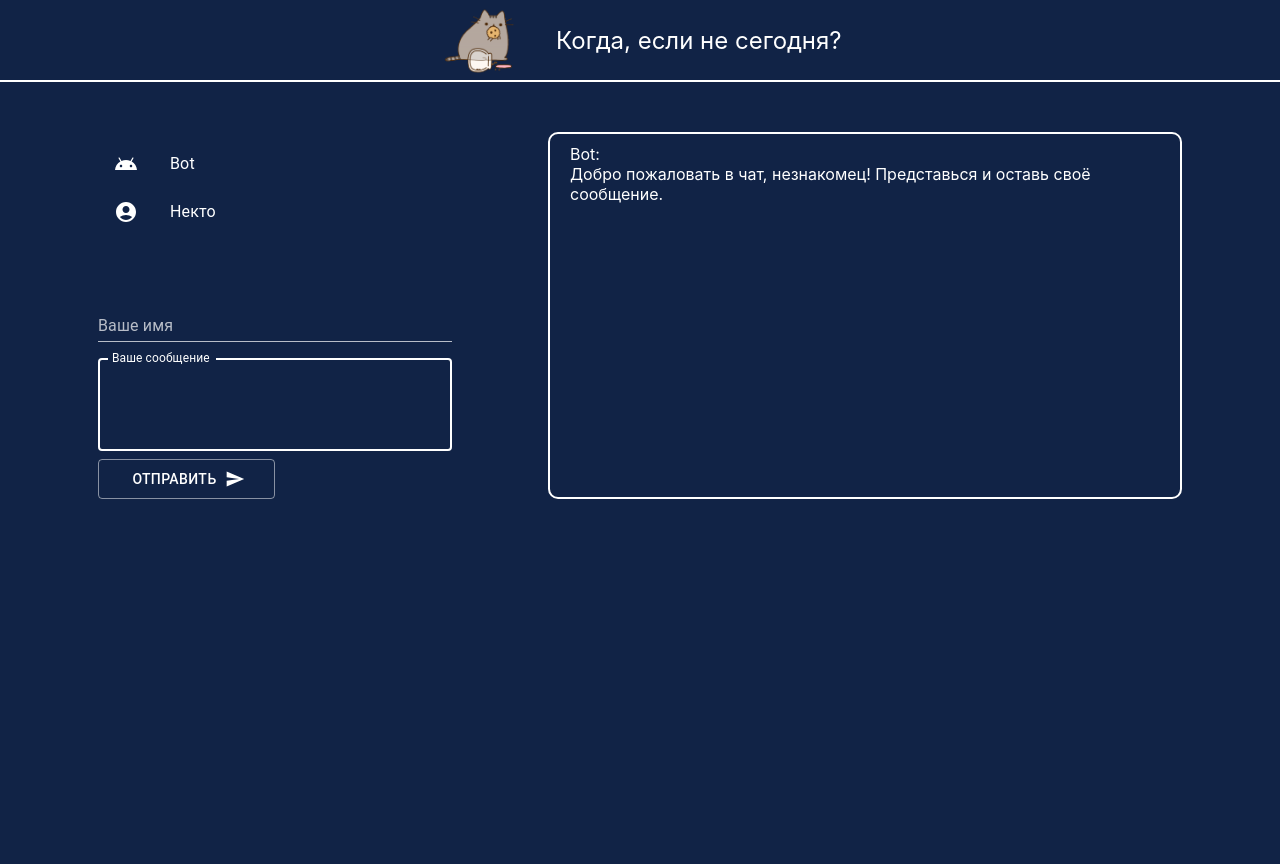
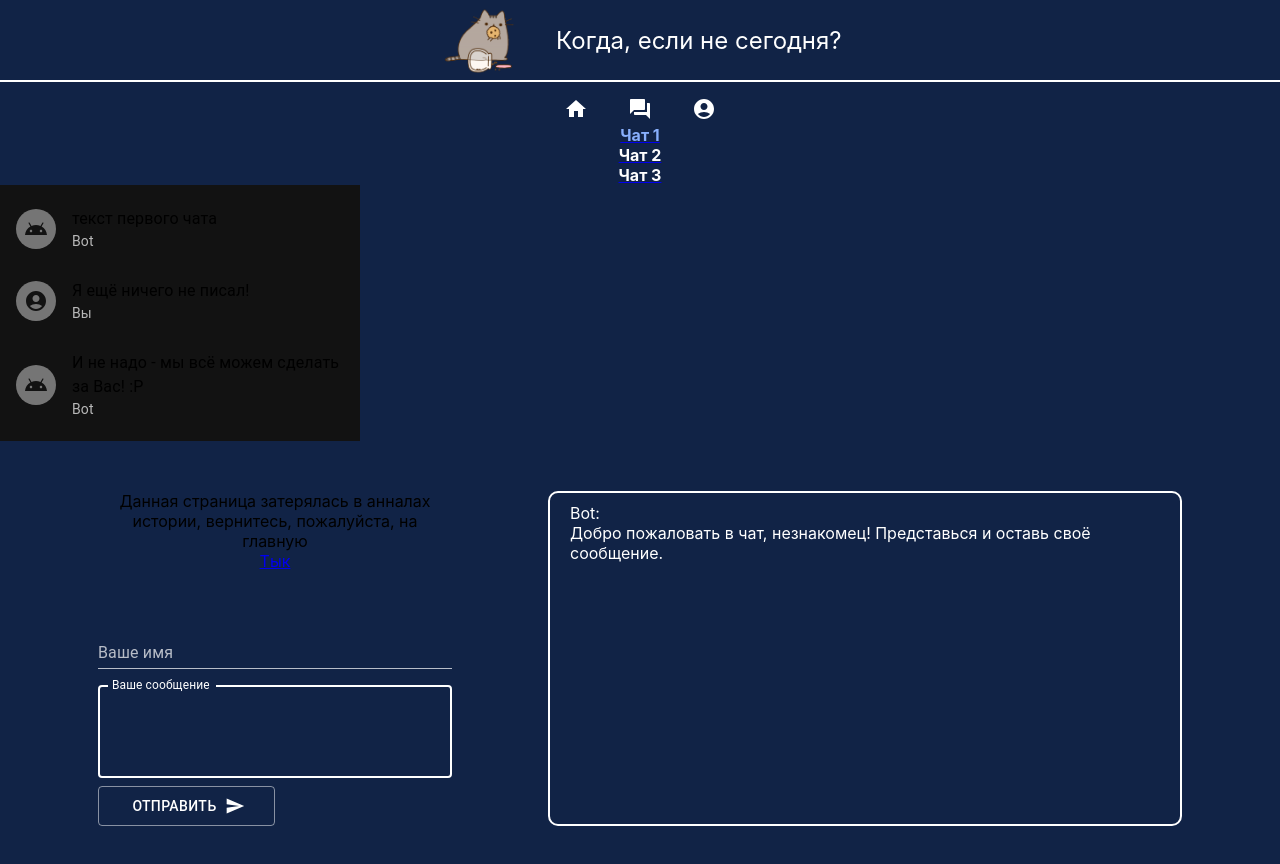
Before and after one commit to Tizare/GB-ReactJS, a React (Create React App) app in the folder today/: page /chats/id1 in a window 1280 px wide. Shown: the top 864 px of the page. Before the commit the page ends 800 px from the top, so only its background shows below. Built offline with nearby package versions, Linux system fonts and the light colour scheme.

Commit message:
checkpoint

```diff
--- a/today/package.json
+++ b/today/package.json
@@ -12,6 +12,7 @@
     "@testing-library/user-event": "^13.5.0",
     "react": "^17.0.2",
     "react-dom": "^17.0.2",
+    "react-router-dom": "^6.2.1",
     "react-scripts": "5.0.0",
     "web-vitals": "^2.1.4"
   },
--- a/today/src/App.css
+++ b/today/src/App.css
@@ -16,6 +16,7 @@
   font-size: calc(8px + 2vmin);
   color: white;
   border-bottom: 2px solid white;
+  margin-bottom: 15px;
 }
 
 .ourChat {
@@ -91,3 +92,12 @@ input {
   padding-bottom: 20px;
   text-align: left;
 }
+
+.navLink {
+  color: white;
+  padding: 0 20px;
+}
+
+.navLink:hover {
+  color: #88affc
+}
--- a/today/src/App.js
+++ b/today/src/App.js
@@ -1,10 +1,15 @@
 import './App.css';
-import Header from "./Header"
+import Header from "./Header";
 import React, {useEffect, useState} from 'react';
-import Button from '@mui/material/Button'
-import Send from '@mui/icons-material/Send'
-import {TextField} from '@mui/material'
+import Button from '@mui/material/Button';
+import Send from '@mui/icons-material/Send';
+import {TextField} from '@mui/material';
 import PersonList from './PersonList';
+import {Routes, Route, Switch} from 'react-router-dom';
+import Home from './pages/Home';
+import NotFound from './pages/NotFound';
+import Profile from './pages/Profile';
+import Chats from './pages/Chats';
 
 function App() {
   const [messageList, setMessageList] = useState([]);
@@ -64,9 +69,16 @@ function App() {
   return (
     <div className="App">
       <Header/>
+      <Routes>
+        <Route path="/" element={<Home/>}></Route>
+        <Route path="/home" element={<Home/>}></Route>
+        <Route path="/chats/:chatId" element={<Chats/>}></Route>
+        <Route path="/profile" element={<Profile/>}></Route>
+        <Route path="*" element={<NotFound/>}></Route>
+      </Routes>
       <div className="ourChat">
         <div className="allPeople">
-          <PersonList personValid={userValid}/>
+          <Chats/>
           <form action="#">
             <TextField id="standard-basic" label="Ваше имя" variant="standard" valid={userValid} onChange={changeUser}/>
             <TextField autoFocus multiline id="outlined-basic" label="Ваше сообщение" variant="outlined" margin="normal" valid={textValid} onChange={changeText} />
--- a/today/src/Header.js
+++ b/today/src/Header.js
@@ -1,6 +1,11 @@
 import logo from "./cookiesCat.png"
 import "./App.css"
 import React from "react";
+import AccountCircleIcon from '@mui/icons-material/AccountCircle';
+import HomeIcon from '@mui/icons-material/Home';
+import ForumIcon from '@mui/icons-material/Forum';
+import { Link } from "react-router-dom";
+
 const message= [
   "Сегодня у тебя всё получится!",
   "Удача на твоей стороне!",
@@ -20,6 +25,11 @@ function Header (){
             <img src={logo} className="App-logo" alt="logo" />
             <p>{message[i]}</p>
           </header>
+          <div className="navigation">
+            <Link to={"/home"} className="navLink"><HomeIcon></HomeIcon></Link>
+            <Link to={"/chats/id1"} className="navLink"><ForumIcon></ForumIcon></Link>
+            <Link to={"/profile"} className="navLink"><AccountCircleIcon></AccountCircleIcon></Link>
+          </div>
         </>
       );
 }
--- /dev/null
+++ b/today/src/components/ChatList.js
@@ -0,0 +1,19 @@
+import { useParams, Link } from "react-router-dom";
+
+const ChatList = (props)=>{
+    const {chatId} = useParams();
+    const {chats} = props;
+
+    return (
+    <div>
+        {Object.keys(chats).map((id, index)=>(
+            <div key={index}>
+                <Link to={`/chats/${id}`}><b style={{color: id===chatId?"#88affc":"white"}}>{chats[id].name}</b>
+                </Link>
+            </div>
+        ))}
+    </div>
+    )
+}
+
+export default ChatList
--- /dev/null
+++ b/today/src/components/MessageList.js
@@ -0,0 +1,24 @@
+import { List, Avatar, ListItem, ListItemAvatar, ListItemText } from "@mui/material";
+import AndroidIcon from '@mui/icons-material/Android';
+import AccountCircleIcon from '@mui/icons-material/AccountCircle';
+
+const MessageList = (props)=>{
+    const {messages} = props;
+
+    return (
+        <div>
+            <List sx={{ width: '100%', maxWidth: 360, bgcolor: 'background.paper' }}>
+                {messages?.map((item, index)=>(
+                    <ListItem key={index}>
+                        <ListItemAvatar>
+                            <Avatar>{item.user==="Bot"?<AndroidIcon/>:<AccountCircleIcon/>}</Avatar>
+                        </ListItemAvatar>
+                        <ListItemText primary={item.text} secondary={item.user} />
+                    </ListItem>
+                ))}
+            </List>
+        </div>
+    )
+}
+
+export default MessageList
--- a/today/src/index.js
+++ b/today/src/index.js
@@ -1,5 +1,6 @@
 import React from 'react';
 import ReactDOM from 'react-dom';
+import {BrowserRouter} from "react-router-dom"
 import './index.css';
 import App from './App';
 import { createTheme } from '@mui/material/styles';
@@ -18,7 +19,9 @@ const theme = createTheme({
 ReactDOM.render(
   <React.StrictMode>
     <ThemeProvider theme={theme}>
-      <App />
+      <BrowserRouter>
+        <App />
+      </BrowserRouter>
     </ThemeProvider>
   </React.StrictMode>,
   document.getElementById('message')
--- /dev/null
+++ b/today/src/pages/Chats.js
@@ -0,0 +1,47 @@
+import '../App.css';
+import { useState } from "react";
+import { useParams } from 'react-router-dom';
+import NotFound from './NotFound';
+import ChatList from '../components/ChatList';
+import MessageList from '../components/MessageList';
+
+const initChats = {
+    id1: {
+        name: "Чат 1",
+        messages: [
+            {text: 'текст первого чата', user: 'Bot'},
+            {text: 'Я ещё ничего не писал!' , user: "Вы"},
+            {text: 'И не надо - мы всё можем сделать за Вас! :Р', user: 'Bot'}
+        ]
+    },
+    id2: {
+        name: "Чат 2",
+        messages: [
+            {text: 'В этом чате всё паутиной поросло', user: 'Bot'},
+        ]
+    },
+    id3: {
+        name: "Чат 3",
+        messages: [
+            {text: 'Всем привет!', user: 'Некто'},
+            {text: 'Всем здравия!' , user: "Кто-то"},
+            {text: 'Доброго дня!', user: 'Bot'}
+        ]
+    }
+}
+
+const Chats = ()=>{
+    const [chats, setChats] = useState(initChats);
+    const { chatId } = useParams();
+
+    if(!chats[chatId]){
+        return <NotFound/>
+    }
+    return (
+    <div>
+        <ChatList chats={chats}/>
+        <MessageList messages={chats[chatId].messages}/>
+    </div>)
+}
+
+export default Chats
--- /dev/null
+++ b/today/src/pages/Home.js
@@ -0,0 +1,5 @@
+const Home = ()=>{
+    return <div>Домашняя страница</div>
+}
+
+export default Home
--- /dev/null
+++ b/today/src/pages/NotFound.js
@@ -0,0 +1,10 @@
+import { Link } from "react-router-dom"
+
+const NotFound = ()=>{
+    return <div>
+        <div>Данная страница затерялась в анналах истории, вернитесь, пожалуйста, на главную</div>
+        <Link to="/home">Тык</Link>
+    </div>
+}
+
+export default NotFound
--- /dev/null
+++ b/today/src/pages/Profile.js
@@ -0,0 +1,5 @@
+const Profile = ()=>{
+    return <div>Твой профайл</div>
+}
+
+export default Profile
```
Also changed, not shown: 1 other file (tests, documents, lock files or other folders).
